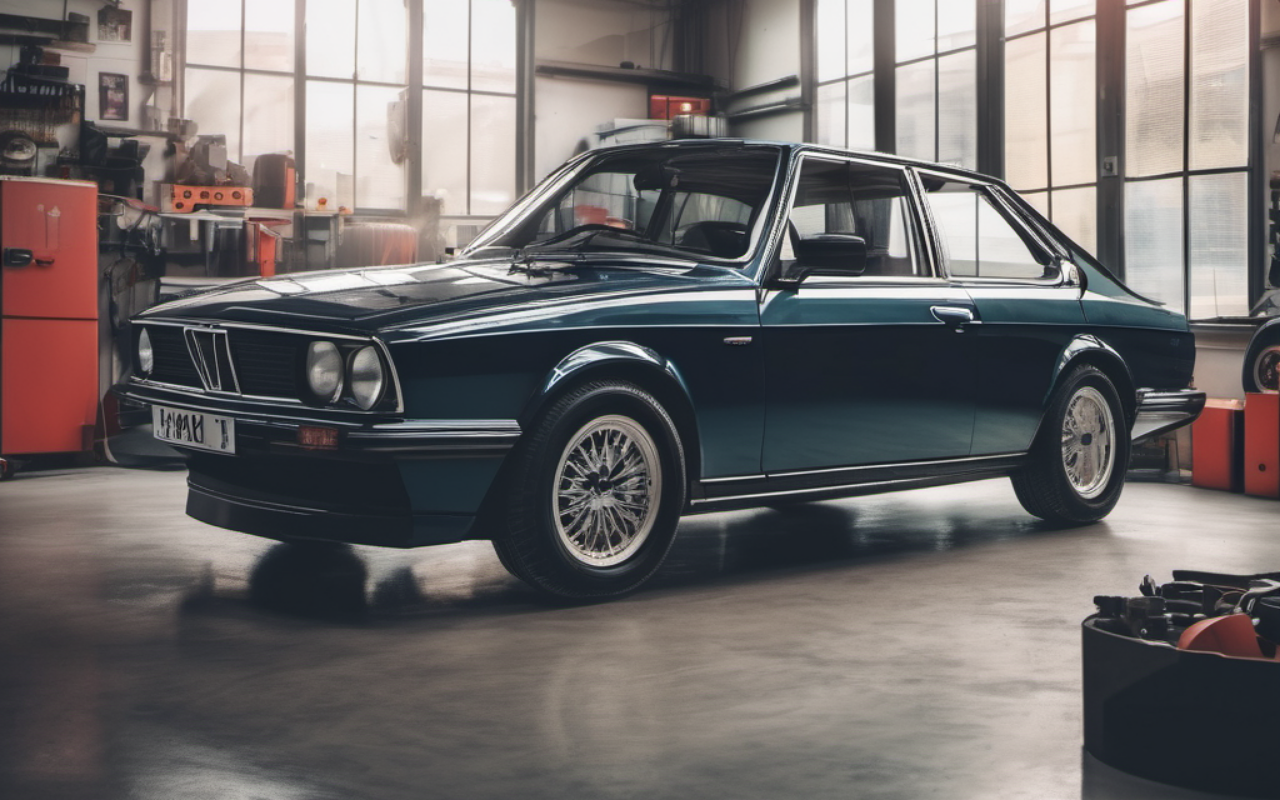
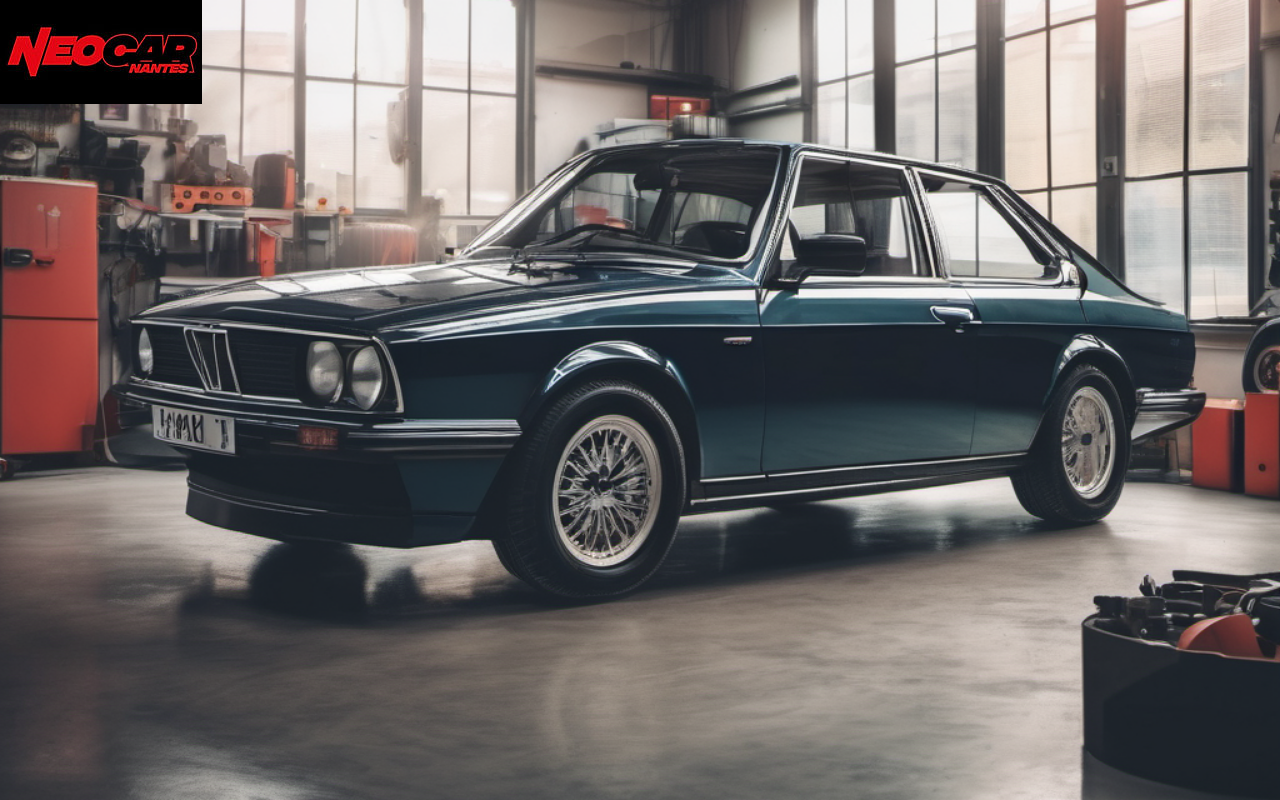
Before and after one commit to Adjel/NeoCarNantes, a Next.js app: page / in a window 1280 px wide. Built offline with nearby package versions, Linux system fonts and the light colour scheme.

Commit message:
add Image with logo in Logo.js

```diff
--- a/src/app/component/Logo/Logo.js
+++ b/src/app/component/Logo/Logo.js
@@ -1,5 +1,20 @@
 import React from "react";
+import Image from "next/image";
+import brandLogo from "../../Images/brandLogo.jpeg";
 
-function Logo() {}
+function Logo() {
+  return (
+    <Image
+      alt="brand logo"
+      src={brandLogo}
+      placeholder="blur"
+      quality={100}
+      style={{
+        width: "auto",
+        height: "auto",
+      }}
+    />
+  );
+}
 
 export default Logo;
```
